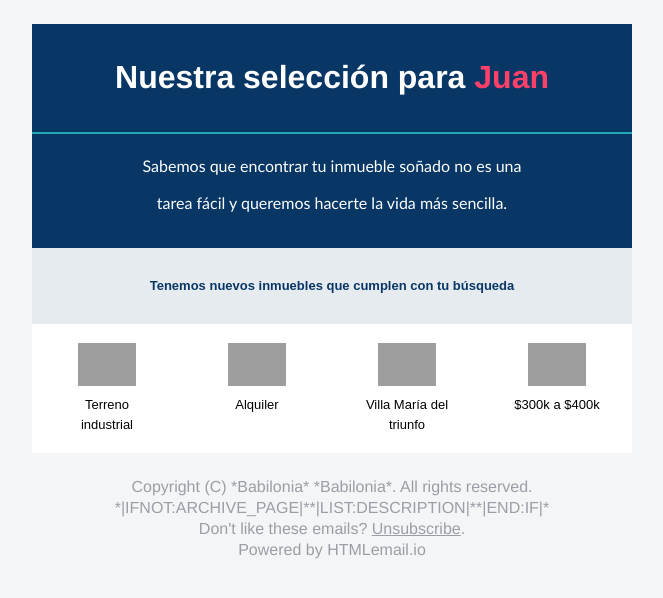
After one commit to FreddyMartinezBabilonia/mailer, a PHP site: page /template-3/index.html in a window 1280 px wide. The commit adds this page. Shown: the top 598 px of the page, without its empty margins (308-971 px from the left). Run offline with PHP 8.4, Linux system fonts and the light colour scheme; grey boxes are pictures that could not be loaded.

Commit message:
fix: primera etapa de creacion de template3

```diff
--- a/template-2/index.html
+++ b/template-2/index.html
@@ -43,7 +43,7 @@
   .u-row .u-col {
     min-width: 320px !important;
     max-width: 100% !important;
-    display: block !important;
+    display: inline-block !important;
   }
   .u-row {
     width: 100% !important;
--- /dev/null
+++ b/template-3/index.html
@@ -0,0 +1,539 @@
+<!doctype html>
+<html>
+  <head>
+    <meta name="viewport" content="width=device-width, initial-scale=1.0">
+    <meta http-equiv="Content-Type" content="text/html; charset=UTF-8">
+    <title>Simple Transactional Email</title>
+    <style media="all" type="text/css">
+    /* -------------------------------------
+        GLOBAL RESETS
+    ------------------------------------- */
+
+    body {
+      font-family: Helvetica, sans-serif;
+      -webkit-font-smoothing: antialiased;
+      font-size: 16px;
+      line-height: 1.3;
+      -ms-text-size-adjust: 100%;
+      -webkit-text-size-adjust: 100%;
+    }
+
+    table {
+      border-collapse: separate;
+      mso-table-lspace: 0pt;
+      mso-table-rspace: 0pt;
+      width: 100%;
+    }
+
+    table td {
+      font-family: Helvetica, sans-serif;
+      font-size: 16px;
+      vertical-align: top;
+    }
+    /* -------------------------------------
+        BODY & CONTAINER
+    ------------------------------------- */
+
+    body {
+      background-color: #f4f5f6;
+      margin: 0;
+      padding: 0;
+    }
+
+    .body {
+      background-color: #f4f5f6;
+      width: 100%;
+    }
+
+    .container {
+      margin: 0 auto !important;
+      max-width: 600px;
+      padding: 0;
+      padding-top: 24px;
+      width: 600px;
+    }
+
+    .content {
+      box-sizing: border-box;
+      display: block;
+      margin: 0 auto;
+      max-width: 600px;
+      padding: 0;
+    }
+    /* -------------------------------------
+        HEADER, FOOTER, MAIN
+    ------------------------------------- */
+
+    .main {
+      background: #ffffff;
+      width: 100%;
+      overflow: hidden;
+    }
+
+    .wrapper {
+      box-sizing: border-box;
+      padding: 0px;
+    }
+
+    .footer {
+      clear: both;
+      padding-top: 24px;
+      text-align: center;
+      width: 100%;
+    }
+
+    .footer td,
+    .footer p,
+    .footer span,
+    .footer a {
+      color: #9a9ea6;
+      font-size: 16px;
+      text-align: center;
+    }
+    /* -------------------------------------
+        TYPOGRAPHY
+    ------------------------------------- */
+
+    p {
+      font-family: Helvetica, sans-serif;
+      font-size: 16px;
+      font-weight: normal;
+      margin: 0;
+      margin-bottom: 16px;
+    }
+
+    a {
+      color: #0867ec;
+      text-decoration: underline;
+    }
+    /* -------------------------------------
+        BUTTONS
+    ------------------------------------- */
+
+    .btn {
+      box-sizing: border-box;
+      min-width: 100% !important;
+      width: 100%;
+    }
+
+    .btn > tbody > tr > td {
+      padding-bottom: 16px;
+    }
+
+    .btn table {
+      width: auto;
+    }
+
+    .btn table td {
+      background-color: #ffffff;
+      border-radius: 4px;
+      text-align: center;
+    }
+
+    .btn a {
+      background-color: #ffffff;
+      border: solid 2px #0867ec;
+      border-radius: 4px;
+      box-sizing: border-box;
+      color: #0867ec;
+      cursor: pointer;
+      display: inline-block;
+      font-size: 16px;
+      font-weight: bold;
+      margin: 0;
+      padding: 12px 24px;
+      text-decoration: none;
+      text-transform: capitalize;
+    }
+
+    .btn-primary table td {
+      background-color: #0867ec;
+    }
+
+    .btn-primary a {
+      background-color: #0867ec;
+      border-color: #0867ec;
+      color: #ffffff;
+    }
+
+    @media all {
+      .btn-primary table td:hover {
+        background-color: #ec0867 !important;
+      }
+      .btn-primary a:hover {
+        background-color: #ec0867 !important;
+        border-color: #ec0867 !important;
+      }
+    }
+    /* -------------------------------------
+        CONTENT STYLES
+    ------------------------------------- */
+
+    .title{
+        background-color: #083766;
+        padding-top: 12px;
+        padding-bottom: 12px;
+        padding-right: 48px;
+        padding-left: 48px;
+        color: #ffffff;
+    }
+    .title span{
+        color: #ff4069;
+    }
+    .title-message{
+        border-top: 2px solid #28a7b5;
+        background-color: #083766;
+        padding-top: 6px;
+        padding-bottom: 18px;
+        padding-right: 48px;
+        padding-left: 48px;
+    }
+    .title-message h3{
+        color: #ffffff;
+        font-family: Calibri,sans-serif;
+        text-align: center;
+        font-size: 16px;
+        font-weight: normal;
+    }
+    .subtitle{
+        background-color: #e6ebf0;
+        padding-top: 12px;
+        padding-bottom: 12px;
+        padding-right: 48px;
+        padding-left: 48px;
+    }
+    .subtitle p{
+        text-align: center;
+        font: small/1.5 Arial,Helvetica,sans-serif;
+        color: #083766;
+        font-weight: bold;
+        margin-top: 1rem;
+    }
+    .row {
+        margin: 0 auto;
+        min-width: 320px;
+        max-width: 600px;
+        overflow-wrap: break-word;
+        word-wrap: break-word;
+        word-break: break-word;
+        background-color: transparent;
+        width: 600px !important;
+    }
+    .row .col {
+        vertical-align: top;
+        text-align: center;
+    }
+    .row .col-10 {
+        width: 600px !important;
+    }
+    .title-icon{
+        font-size:14px;
+        font: small/1.5 Arial,Helvetica,sans-serif;
+        display:block;
+        margin:auto
+    }
+    @media only screen and (min-width: 620px) {
+        .row {
+          width: 600px !important;
+        }
+        .row .col {
+          vertical-align: top;
+          width: 100%;
+          display: table-cell;
+          vertical-align: top;
+        }
+
+        .row .col-3 {
+            width: 220px !important;
+        }
+        .row .col-4 {
+            width: 150px !important;
+        }
+        .row .col-5 {
+            width: 120px !important;
+        }
+        .row .col-10 {
+            width: 600px !important;
+        }
+        .title-icon{
+            max-width:87px;
+        }
+
+    }
+    /* -------------------------------------
+        OTHER STYLES THAT MIGHT BE USEFUL
+    ------------------------------------- */
+
+    .last {
+      margin-bottom: 0;
+    }
+
+    .first {
+      margin-top: 0;
+    }
+
+    .align-center {
+      text-align: center;
+    }
+
+    .align-right {
+      text-align: right;
+    }
+
+    .align-left {
+      text-align: left;
+    }
+
+    .text-link {
+      color: #0867ec !important;
+      text-decoration: underline !important;
+    }
+
+    .clear {
+      clear: both;
+    }
+
+    .mt0 {
+      margin-top: 0;
+    }
+
+    .mb0 {
+      margin-bottom: 0;
+    }
+
+    .preheader {
+      color: transparent;
+      display: none;
+      height: 0;
+      max-height: 0;
+      max-width: 0;
+      opacity: 0;
+      overflow: hidden;
+      mso-hide: all;
+      visibility: hidden;
+      width: 0;
+    }
+
+    .powered-by a {
+      text-decoration: none;
+    }
+
+    /* -------------------------------------
+        RESPONSIVE AND MOBILE FRIENDLY STYLES
+    ------------------------------------- */
+
+    @media only screen and (max-width: 660px) {
+      .main p,
+      .main td,
+      .main span {
+        font-size: 16px !important;
+      }
+      .wrapper {
+        padding: 8px !important;
+      }
+      .content {
+        padding: 0 !important;
+      }
+      .container {
+        padding: 0 !important;
+        padding-top: 8px !important;
+        width: 100% !important;
+      }
+      .main {
+        border-left-width: 0 !important;
+        border-radius: 0 !important;
+        border-right-width: 0 !important;
+      }
+      .btn table {
+        max-width: 100% !important;
+        width: 100% !important;
+      }
+      .btn a {
+        font-size: 16px !important;
+        max-width: 100% !important;
+        width: 100% !important;
+      }
+      .table tr td{
+        display: block;
+        width: 100%;
+      }
+
+      .row-container {
+        max-width: 100% !important;
+        padding-left: 0px !important;
+        padding-right: 0px !important;
+      }
+      .row .col {
+        min-width: 100% !important;
+        max-width: 100% !important;
+        width: 100% !important;
+        display: block !important;
+      }
+      .row {
+        width: 100% !important;
+      }
+    }
+    /* -------------------------------------
+        PRESERVE THESE STYLES IN THE HEAD
+    ------------------------------------- */
+
+    @media all {
+      .ExternalClass {
+        width: 100%;
+      }
+      .ExternalClass,
+      .ExternalClass p,
+      .ExternalClass span,
+      .ExternalClass font,
+      .ExternalClass td,
+      .ExternalClass div {
+        line-height: 100%;
+      }
+      .apple-link a {
+        color: inherit !important;
+        font-family: inherit !important;
+        font-size: inherit !important;
+        font-weight: inherit !important;
+        line-height: inherit !important;
+        text-decoration: none !important;
+      }
+      #MessageViewBody a {
+        color: inherit;
+        text-decoration: none;
+        font-size: inherit;
+        font-family: inherit;
+        font-weight: inherit;
+        line-height: inherit;
+      }
+    }
+    </style>
+  </head>
+  <body>
+    <table role="presentation" border="0" cellpadding="0" cellspacing="0" class="body">
+      <tr>
+        <td>&nbsp;</td>
+        <td class="container">
+          <div class="content">
+
+            <!-- START CENTERED WHITE CONTAINER -->
+            <span class="preheader">This is preheader text. Some clients will show this text as a preview.</span>
+
+            <table role="presentation" border="0" cellpadding="0" cellspacing="0" class="main">
+
+                <!-- START MAIN CONTENT AREA -->
+                <tr>
+                    <td class="wrapper">
+
+                        <!-- header -->
+                        <div class="title">
+                            <h1 style="text-align: center;">Nuestra selecci&oacute;n para <span>Juan</span></h1>
+                        </div>
+                        <div class="title-message">
+                            <h3>Sabemos que encontrar tu inmueble so&ntilde;ado no es una</h3>
+                            <h3>tarea f&aacute;cil y queremos hacerte la vida m&aacute;s sencilla.</h3>
+                        </div>
+                        <div class="subtitle">
+                            <p>Tenemos nuevos inmuebles que cumplen con tu b&uacute;squeda</p>
+                        </div>
+
+                        <div class="row" style="padding: 1rem 0px;">
+                            <div class="col col-3">
+                                <table>
+                                    <tr>
+                                        <td><img height="43" width="auto" src="cid:home" alt=""></td>
+                                    </tr>
+                                    <tr>
+                                        <td><span class="title-icon">Terreno industrial</span></td>
+                                    </tr>
+                                </table>
+                            </div>
+                            <div class="col col-3">
+                                <table>
+                                    <tr>
+                                        <td><img height="43" width="auto" src="cid:etiqueta" alt=""></td>
+                                    </tr>
+                                    <tr>
+                                        <td><span class="title-icon">Alquiler</span></td>
+                                    </tr>
+                                </table>
+                            </div>
+                            <div class="col col-3">
+                                <table>
+                                    <tr>
+                                        <td><img height="43" width="auto" src="cid:pointer" alt=""></td>
+                                    </tr>
+                                    <tr>
+                                        <td><span class="title-icon">Villa Mar&iacute;a del triunfo</span></td>
+                                    </tr>
+                                </table>
+                            </div>
+                            <div class="col col-3">
+                                <table>
+                                    <tr>
+                                        <td><img height="43" width="auto" src="cid:dollar" alt=""></td>
+                                    </tr>
+                                    <tr>
+                                        <td><span class="title-icon">$300k a $400k</span></td>
+                                    </tr>
+                                </table>
+                            </div>
+                        </div>
+
+                        <!-- header -->
+                        <div style="display: none;">
+
+
+
+                        <p>Hi there</p>
+                        <p>Sometimes you just want to send a simple HTML email with a simple design and clear call to action. This is it.</p>
+                        <table role="presentation" border="0" cellpadding="0" cellspacing="0" class="btn btn-primary">
+                            <tbody>
+                            <tr>
+                                <td align="left">
+                                <table role="presentation" border="0" cellpadding="0" cellspacing="0">
+                                    <tbody>
+                                    <tr>
+                                        <td> <a href="http://htmlemail.io" target="_blank">Call To Action</a> </td>
+                                    </tr>
+                                    </tbody>
+                                </table>
+                                </td>
+                            </tr>
+                            </tbody>
+                        </table>
+                        <p>This is a really simple email template. It's sole purpose is to get the recipient to click the button with no distractions.</p>
+                        <p>Good luck! Hope it works.</p>
+                        </div>
+                    </td>
+                </tr>
+
+                <!-- END MAIN CONTENT AREA -->
+                </table>
+
+            <!-- START FOOTER -->
+            <div class="footer">
+              <table role="presentation" border="0" cellpadding="0" cellspacing="0">
+                <tr>
+                  <td class="content-block">
+                    <span class="apple-link">Copyright (C) *Babilonia* *Babilonia*. All rights reserved.</span>
+                    <span class="apple-link">*|IFNOT:ARCHIVE_PAGE|**|LIST:DESCRIPTION|**|END:IF|*</span>
+                    <br> Don't like these emails? <a href="http://htmlemail.io/blog">Unsubscribe</a>.
+                  </td>
+                </tr>
+                <tr>
+                  <td class="content-block powered-by">
+                    Powered by <a href="http://htmlemail.io">HTMLemail.io</a>
+                  </td>
+                </tr>
+              </table>
+            </div>
+
+            <!-- END FOOTER -->
+
+<!-- END CENTERED WHITE CONTAINER --></div>
+        </td>
+        <td>&nbsp;</td>
+      </tr>
+    </table>
+  </body>
+</html>
```
Also changed, not shown: index.php (+13 -47 lines), assets/images/dollar.png (added), assets/images/etiqueta.png (added), assets/images/home.png (added), assets/images/pointer.png (added).
